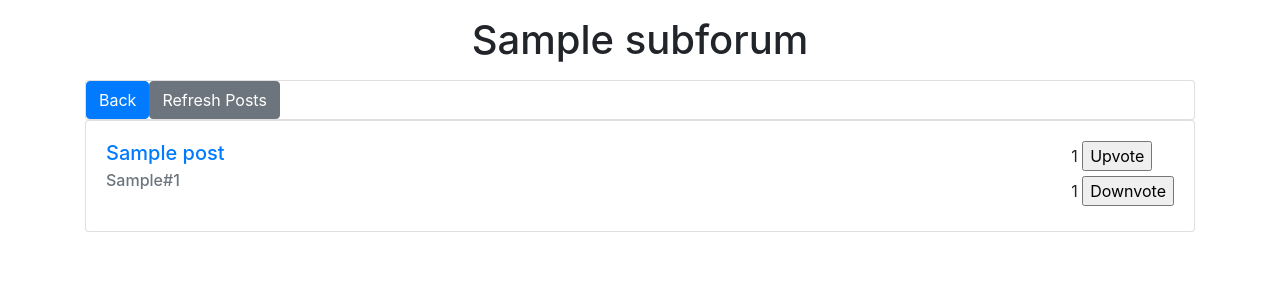
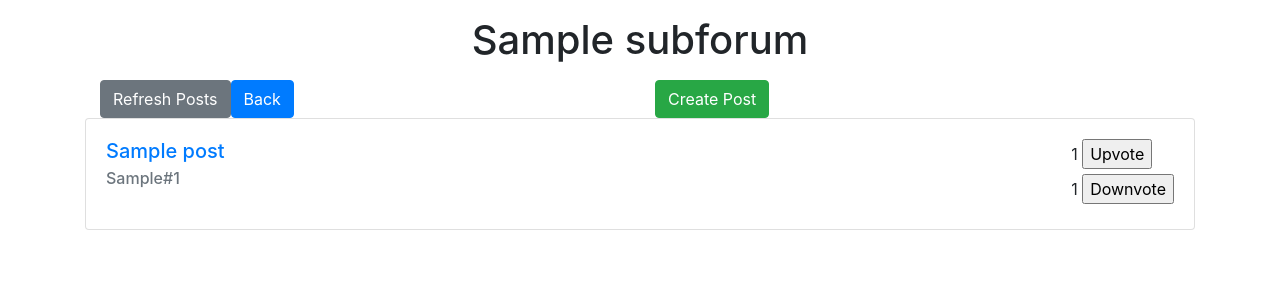
Before and after one commit to kalinkochnev/XRoads, a Django app: template forum/templates/forum/forum.html in a window 1280 px wide. Shown: the part 56-356 px from the top of the page. Run offline with Django 3.2, Linux system fonts and the light colour scheme; the template is opened without the code that fills it: values that come from a table or form of the project are taken from there, others are empty; tables that the repository leaves empty hold one stand-in row (values such as "Sample post"); some libraries are stand-ins or nearby versions.

Commit message:
Added create posts button and page (html is wack tho)

```diff
--- a/accounts/forms.py
+++ b/accounts/forms.py
@@ -29,7 +29,6 @@ class SignupForm(forms.Form):
         self.helper.form_show_labels = False
         self.helper.layout = Layout(
             HTML("""<h1 class="h3 mb-3 font-weight-normal">Signup</h1>"""),
-
             Field('email', placeholder='Email address', css_class='form-control', id='top-field'),
             Field('alias', placeholder='Username', css_class='form-control'),
             Field('password', placeholder='Password', css_class='form-control'),
--- a/accounts/views.py
+++ b/accounts/views.py
@@ -35,7 +35,7 @@ def view_login(request):
             user = User.objects.login(email, password)
             if user is not None:
                 login(request, user)
-                messages.success(request, 'Login successful! Welcome, ' + user.alias + '#' + str(user.user_tag))
+                messages.success(request, 'Login successful! Welcome, ' + str(user))
                 return redirect('home')
             else:
                 messages.error(request, 'Incorrect username or password! Please try again.')
@@ -69,7 +69,7 @@ def signup(request):
                 # tries to create a new user object, if it is None that means that the user is already taken
                 user = User.objects.signup(email, alias, password)
                 if user is not None:
-                    messages.success(request, 'Your account was created successfully! Welcome, ' + user.alias + '#' + str(user.tag))
+                    messages.success(request, 'Your account was created successfully! Welcome, ' + str(user))
                     login(request, user)
                     return redirect('home')
                 else:
--- a/forum/templates/forum/forum.html
+++ b/forum/templates/forum/forum.html
@@ -4,11 +4,25 @@
 {% block content %}
 
     <div class="container">
-        <p><center><h1>{{ subforum.name }}</h1></center></p>
-        <div class="card">
-            <div class="d-flex flex-row">
-                <a href={% url 'home' %}><button type="button" class="btn btn-primary float-left">Back</button></a>
-                <a><button type="button" class="btn btn-secondary">Refresh Posts</button></a>
+        <p>
+        <center><h1>{{ subforum.name }}</h1></center>
+        </p>
+        <div class="container">
+            <div class="row justify-content-between">
+                <div class="col">
+                    <a href="{% url 'home' %}">
+                        <button type="button" class="btn btn-primary">Back</button>
+                    </a>
+                    <a>
+                        <button type="button" class="btn btn-secondary float-left">Refresh Posts</button>
+                    </a>
+                </div>
+                <div class="col">
+                    <a href="{% url 'create_post' %}">
+                        <button type="button" class="btn btn-success">Create Post</button>
+                    </a>
+                </div>
+
             </div>
         </div>
         {% for post in forum %}
@@ -18,11 +32,13 @@
                         <h5 class="card-title" id="post-title">
                             <form id={{ post.id }} action={% url 'post' %} method="post">
                                 {% csrf_token %}
-                            <a href="javascript:{}" onclick="document.getElementById({{ post.id }}).submit();">{{ post.title }}</a>
+                                <a href="javascript:{}"
+                                   onclick="document.getElementById({{ post.id }}).submit();">{{ post.title }}</a>
                                 <input type="hidden" name="postid" value={{ post.id }}>
                             </form>
                         </h5>
-                    <h6 class="card-subtitle mb-2 text-muted" id="post-user">{{ post.user.alias }}#{{ post.user.user_tag }}</h6>
+                        <h6 class="card-subtitle mb-2 text-muted"
+                            id="post-user">{{ post.user.alias }}#{{ post.user.user_tag }}</h6>
                     </div>
                     <div class="float-right align-middle">
                         <form action="#">
@@ -39,10 +55,4 @@
         {% endfor %}
     </div>
 
-
-    <!--<script>
-        var jsonURL = "{% static 'test_posts.json' %}";
-    </script>-->
-    <script src="{% static 'home.js' %}"></script>
-
 {% endblock content %}
--- a/forum/urls.py
+++ b/forum/urls.py
@@ -22,7 +22,8 @@ urlpatterns = [
     path('', views.home, name='home'),
     path('forum/', views.show_posts, name='forums'),
     path('post/', views.show_post, name='post'),
-    path('postlink/', views.view_post, name='postpermalink')
+    path('postlink/', views.view_post, name='postpermalink'),
+    path('create-post/', views.create_post, name='create_post'),
     # path('forum/<str: name>', views.spec_forum, name='spec_forum'),
     # path('forum/<str: name>/post/<int: id>', views.forum_post, name='forum_post')
     # TODO add easier to read urls
```
Also changed, not shown: forum/tests/test_models.py (+0 -1 lines), forum/views.py (+5 -4 lines), forum/migrations/0002_auto_20190812_1545.py (added). Lines whose indentation alone changed are shown as unchanged.
